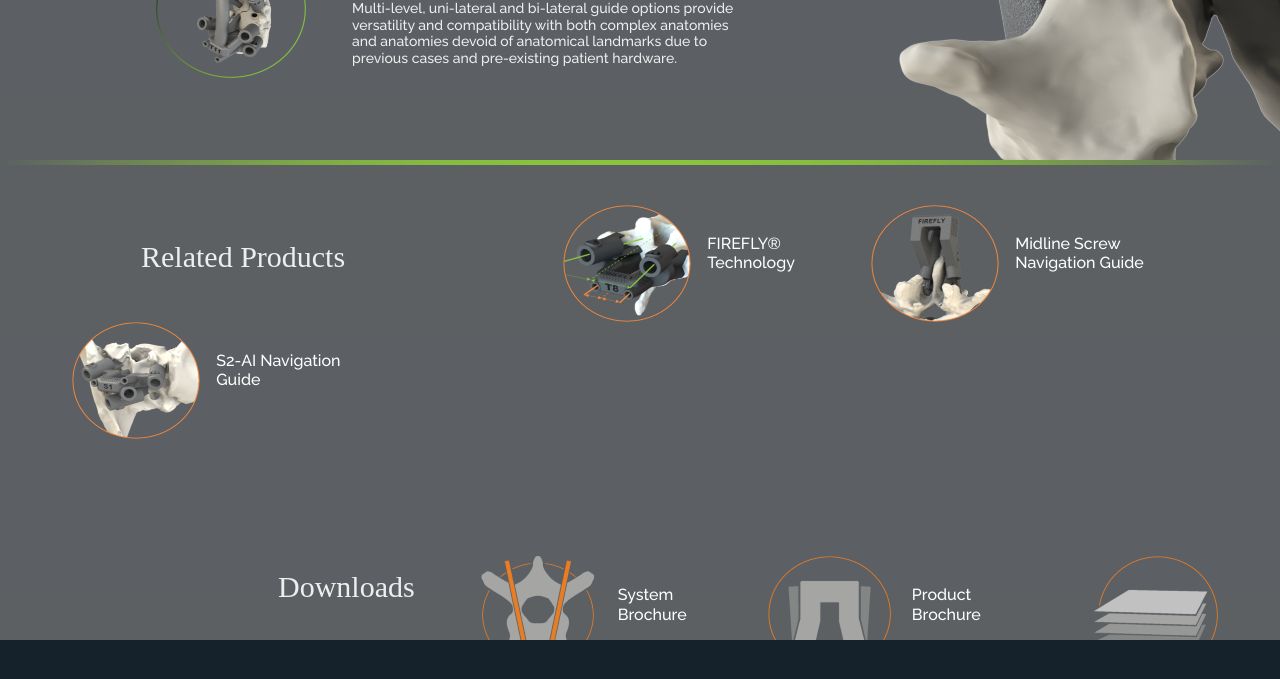
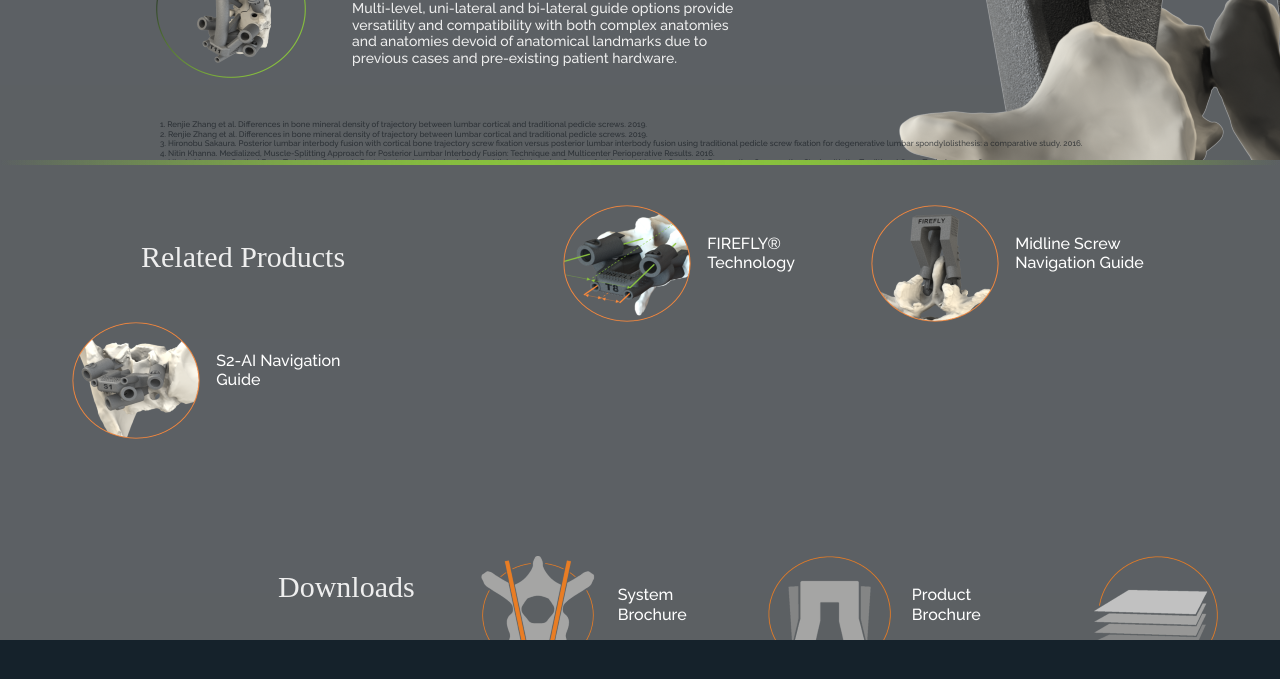
Before and after one commit to Mighty-Oak-Medical-Software-Development/12345mighty.oak.medical.io, a plain HTML site: page pedicle.html in a window 1280 px wide. Shown: the part 1440-2119 px from the top of the page. Drawn offline with nearby package versions, Linux system fonts and the light colour scheme; a web font is replaced by a local one.

Commit message:
Update .html product pages
Refresh Reference part of pages

```diff
--- a/pedicle.html
+++ b/pedicle.html
@@ -130,6 +130,21 @@
               </h3>
               <img class="adjacent-segment" alt=" " src="assets\img\Multiple Configurations(1).png">
             </div>
+            <h4 class="s2-ai-cont">
+              1. Renjie Zhang et al. Differences in bone mineral density of trajectory between lumbar cortical and traditional pedicle screws. 2019.
+              <br>
+              2. Renjie Zhang et al. Differences in bone mineral density of trajectory between lumbar cortical and traditional pedicle screws. 2019.
+              <br>
+              3.	Hironobu Sakaura. Posterior lumbar interbody fusion with cortical bone trajectory screw fixation versus posterior lumbar interbody fusion using traditional
+              pedicle screw fixation for degenerative lumbar spondylolisthesis: a comparative study. 2016.
+              <br>
+              4. Nitin Khanna. Medialized, Muscle-Splitting Approach for Posterior Lumbar Interbody Fusion: Technique and Multicenter Perioperative Results. 2016.
+              <br>
+              5. Nicola Marengo. Cortical Bone Trajectory Screws in Posterior Lumbar Interbody Fusion: Minimally Invasive Surgery for Maximal Muscle Sparing-A Prospective
+              Comparative Study with the Traditional Open Technique. 2018.
+              <br>
+              6. I. David Kaye, MD. The Cortical Bone Trajectory for Pedicle Screw Insertion. 2017.
+          </h4>
             <img class="image-turnstile-psg" alt=" " src="assets\img\PSG - XX - Guide Hero (No L_R Markings).png">
         </section>
           <!-- <section id="testimonials-2" class="testimonials-2">
```
Also changed, not shown: cng.html (+6 -0 lines).
